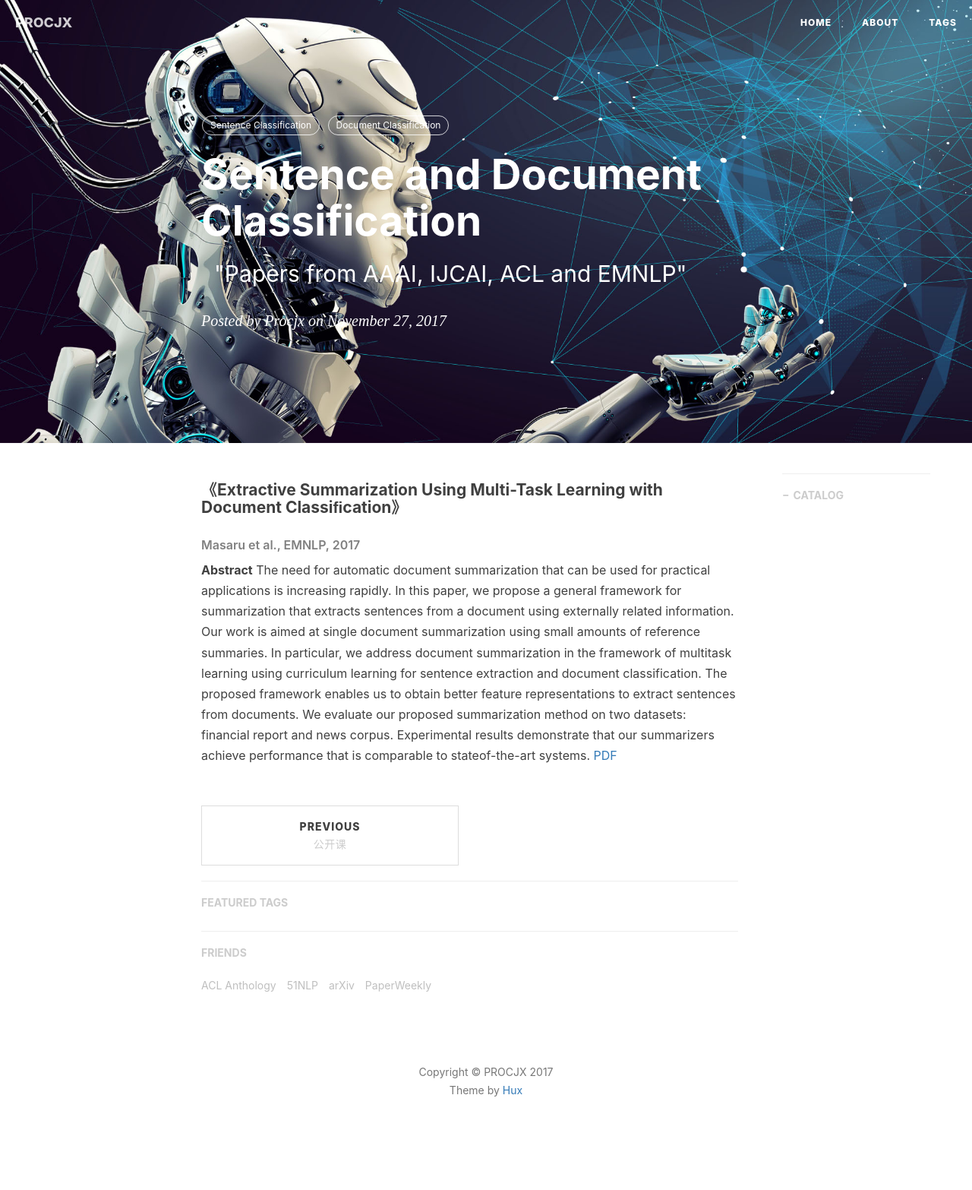
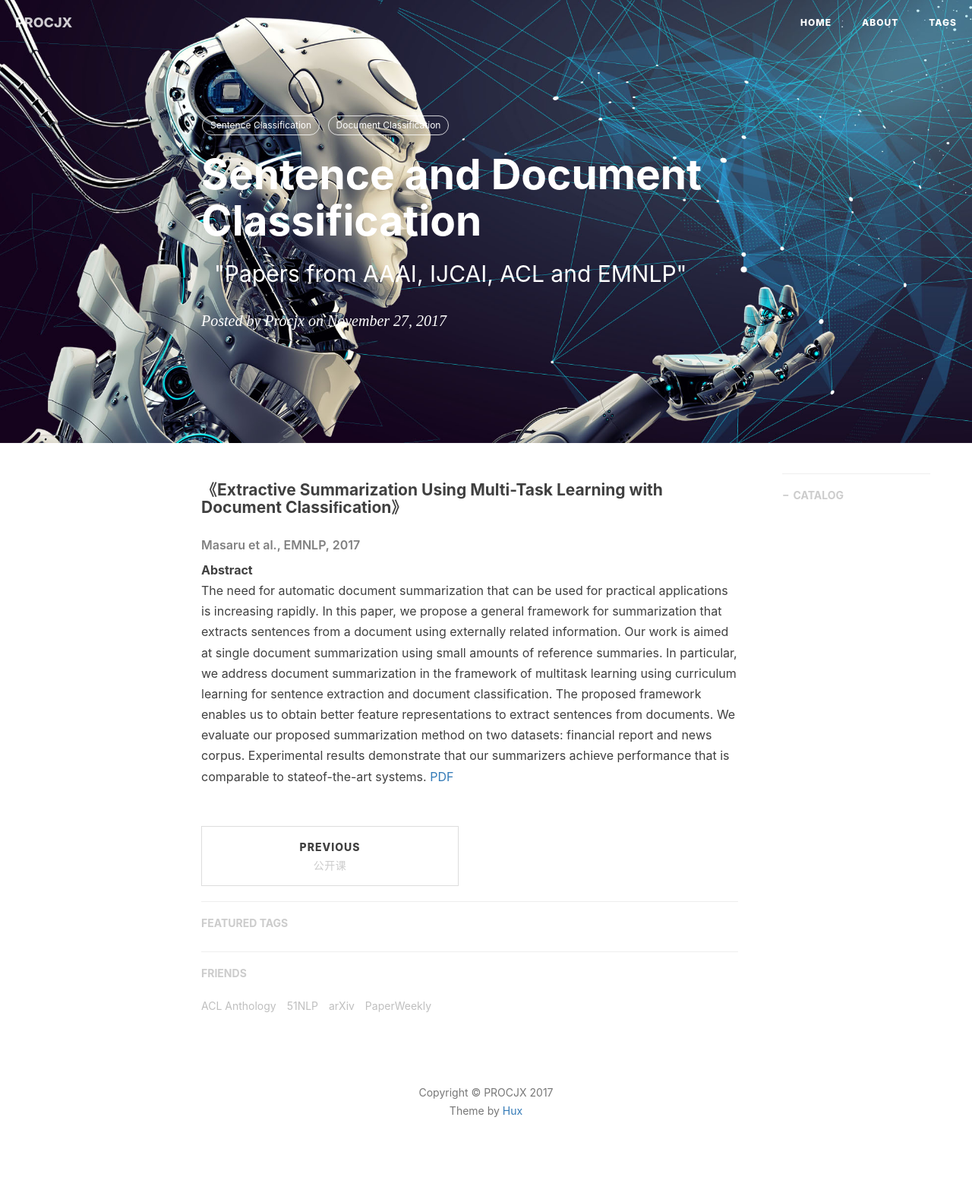
Before and after one commit to procjx/procjx.github.io.old, a Jekyll site: the page built from _posts/2017-11-27-Sentence&DocumentClassification.md, in a window 1280 px wide. Shown: the whole page at 76% size. Built offline with Jekyll 4.4.1, drawn with Linux system fonts in a browser that asks for light colours; nearby versions of some CDN libraries; comment, search, counter and statistics services are not loaded; before the commit the page ends 1539 px from its top, so only the background shows below that.

```diff
--- a/_posts/2017-11-27-Sentence&DocumentClassification.md
+++ b/_posts/2017-11-27-Sentence&DocumentClassification.md
@@ -14,6 +14,6 @@ tags:
 
 #### 《Extractive Summarization Using Multi-Task Learning with Document Classiﬁcation》
 ###### Masaru et al., EMNLP, 2017
-<b> Abstract</b>
+<b> Abstract</b><br/>
 The need for automatic document summarization that can be used for practical applications is increasing rapidly. In this paper, we propose a general framework for summarization that extracts sentences from a document using externally related information. Our work is aimed at single document summarization using small amounts of reference summaries. In particular, we address document summarization in the framework of multitask learning using curriculum learning for sentence extraction and document classification. The proposed framework enables us to obtain better feature representations to extract sentences from documents. We evaluate our proposed summarization method on two datasets: financial report and news corpus. Experimental results demonstrate that our summarizers achieve performance that is comparable to stateof-the-art systems.
  [PDF](http://aclweb.org/anthology/D17-1222)
```
